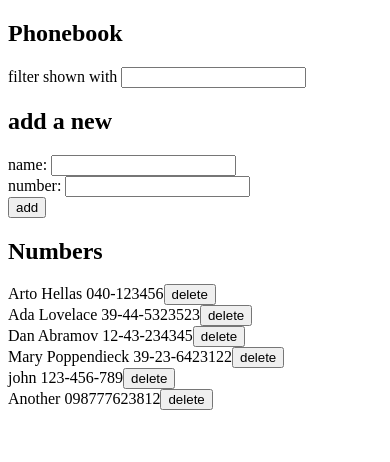
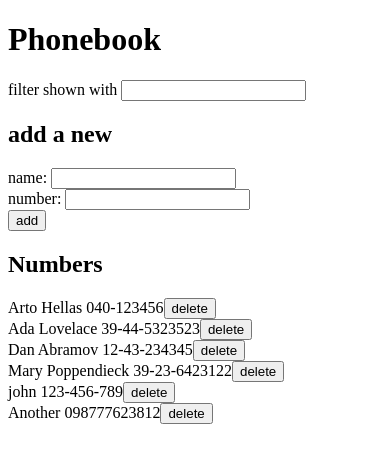
Before and after one commit to jyoung90ie/FullStackOpen, a React (Create React App) app in the folder part2/phonebook/: page / in a window 390 px wide. Shown: the top 462 px of the page. Built offline with nearby package versions, Linux system fonts and the light colour scheme; data requests are answered from the project's data file.

Commit message:
Phonebook step 11
Adds user feedback messages to inform user of completed actions.

Updates stylesheet and imports it to the application.

```diff
--- a/part2/phonebook/src/App.js
+++ b/part2/phonebook/src/App.js
@@ -36,11 +36,26 @@ const Persons = ({ data, deletePerson }) => {
     })
 }
 
+// provide interactive messages to the user to confirm actions have been completed
+const Feedback = ({ message }) => {
+    // if no message is passed through then do not output html
+    if (message === null) {
+        return null
+    }
+
+    return (
+        <div className='feedback'>
+            {message}
+        </div>
+    )
+}
+
 const App = () => {
     const [persons, setPersons] = useState([])
     const [newName, setNewName] = useState('')
     const [newNumber, setNewNumber] = useState('')
     const [searchTerm, setSearchTerm] = useState('')
+    const [feedbackMessage, setFeedbackMessage] = useState(null)
 
     // get data from server
     useEffect(() => {
@@ -68,7 +83,7 @@ const App = () => {
         // check that both name and number are populated
         if (newName === '' || newNumber === '') {
             alert('You must provide values for name and number')
-            return
+            return null
         }
 
         // check that the name is not already in the list
@@ -81,7 +96,7 @@ const App = () => {
 
             // if user selects cancel, then stop
             if (!confirmation) {
-                return
+                return null
             }
             // get existing person object
             const existingObject = persons.filter(person => {
@@ -105,12 +120,19 @@ const App = () => {
                         person.id === id ? updatedPerson : person)
                     setPersons(updatedPersons)
 
+                    // add message to inform user the update was successful
+                    setFeedbackMessage(`Phone number for ${updatedPerson.name} has been updated.`)
+                    // set variable to null after X seconds
+                    setTimeout(() => setFeedbackMessage(null), 5000)
+
                     // reset form inputs
                     setNewName('')
                     setNewNumber('')
                 })
+
+
             // prevent application from executing any further
-            return
+            return null
         }
 
         // create object with user inputs for creating new db entry
@@ -123,6 +145,12 @@ const App = () => {
         personsService.create(personObject)
             .then(newPerson => {
                 setPersons(persons.concat(newPerson))
+
+                // add message to inform user the update was successful
+                setFeedbackMessage(`Added new entry for ${personObject.name}`)
+                // set variable to null after X seconds
+                setTimeout(() => setFeedbackMessage(null), 5000)
+
                 // empty input field values
                 setNewName('')
                 setNewNumber('')
@@ -136,7 +164,7 @@ const App = () => {
 
         // if user cancels prompt, do nothing
         if (!confirmation) {
-            return
+            return null
         }
 
         // send HTTP DELETE request to db, handle errors
@@ -163,7 +191,8 @@ const App = () => {
 
     return (
         <div>
-            <h2>Phonebook</h2>
+            <h1>Phonebook</h1>
+            <Feedback message={feedbackMessage} />
             <Filter searchTerm={searchTerm} handleSearchChange={handleSearchChange} />
             <h2>add a new</h2>
             <PersonForm addPerson={addPerson} newName={newName}
--- a/part2/phonebook/src/index.css
+++ b/part2/phonebook/src/index.css
@@ -1,13 +1,20 @@
-body {
-  margin: 0;
-  font-family: -apple-system, BlinkMacSystemFont, 'Segoe UI', 'Roboto', 'Oxygen',
-    'Ubuntu', 'Cantarell', 'Fira Sans', 'Droid Sans', 'Helvetica Neue',
-    sans-serif;
-  -webkit-font-smoothing: antialiased;
-  -moz-osx-font-smoothing: grayscale;
+.feedback {
+    color: green;
+    background: lightgrey;
+    font-size: 20px;
+    border-style: solid;
+    border-color: green;
+    border-radius: 5px;
+    padding: 10px;
+    margin-bottom: 10px;
 }
 
-code {
-  font-family: source-code-pro, Menlo, Monaco, Consolas, 'Courier New',
-    monospace;
+.feedback {
+    color: green;
+    border-color: green;
 }
+
+.error {
+    color: red;
+    border-color: red;
+}
--- a/part2/phonebook/src/index.js
+++ b/part2/phonebook/src/index.js
@@ -1,6 +1,7 @@
 import React from 'react';
 import ReactDOM from 'react-dom';
 import App from './App'
+import './index.css'
 
 ReactDOM.render(
     <App />,
```
